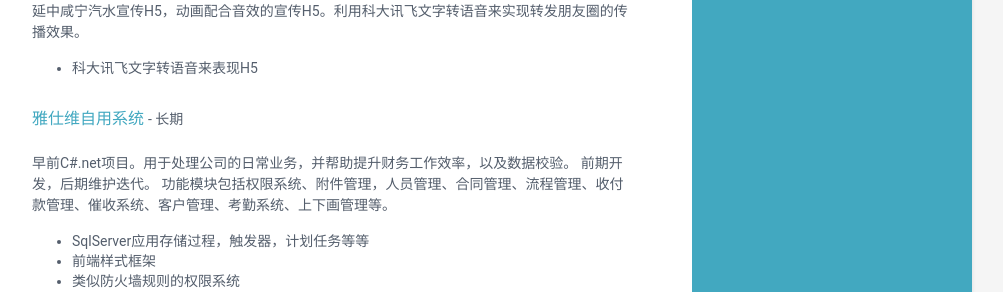
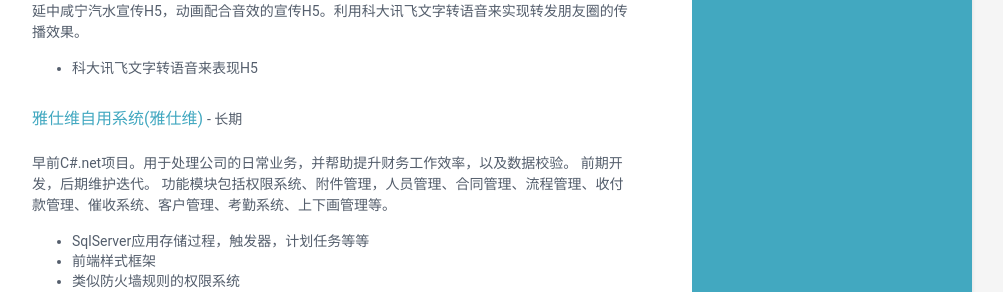
Before and after one commit to wellfrog16/cv, a Jekyll site: the page built from index.html, in a window 1280 px wide and 900 px high, scrolled down 3801 px. Shown: the part 151-443 px from the top of the window, without its empty margins (168-1171 px from the left). Built offline with Jekyll 4.4.1, drawn with Linux system fonts in a browser that asks for light colours.

Commit message:
更新资料

```diff
--- a/_data/data.yml
+++ b/_data/data.yml
@@ -247,7 +247,7 @@ projects:
 
             - 科大讯飞文字转语音来表现H5
 
-      - title: 雅仕维自用系统
+      - title: 雅仕维自用系统(雅仕维)
         cycle: 长期
         tagline: |
           早前C#.net项目。用于处理公司的日常业务，并帮助提升财务工作效率，以及数据校验。
```
